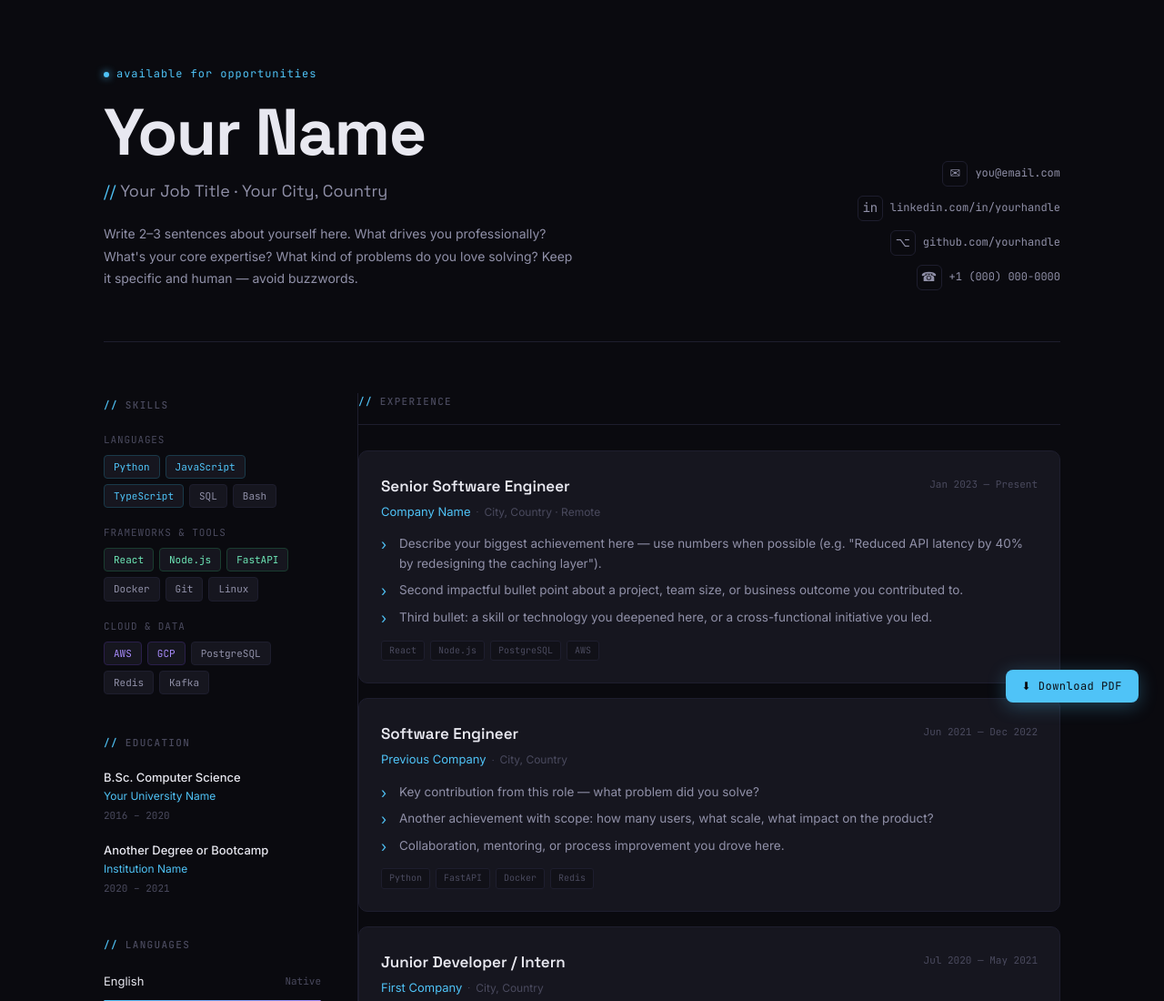
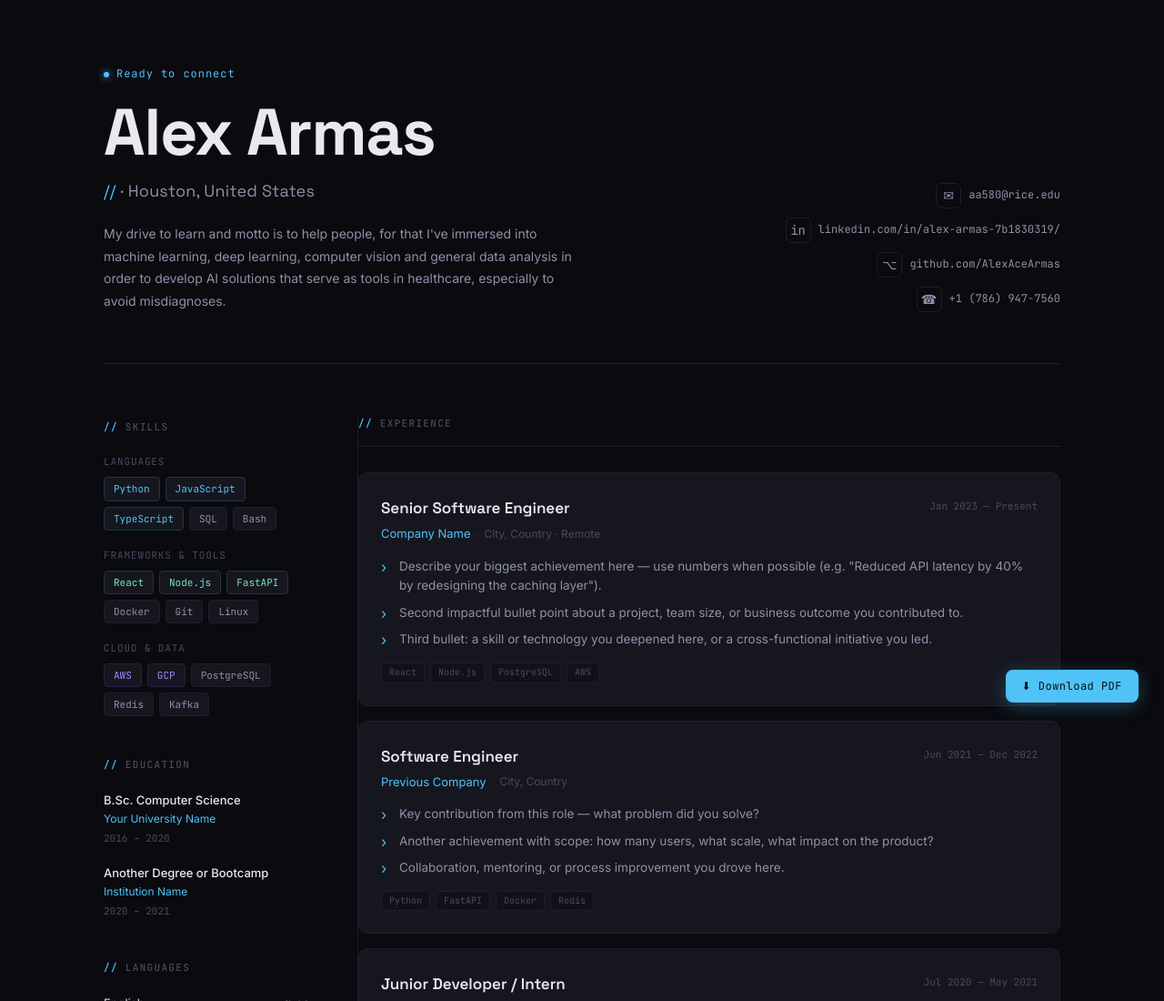
Before and after one commit to AlexAceArmas/AlexAceArmas.github.io, a plain HTML site: page index.html in a window 1280 px wide. Shown: the top 1100 px of the page at 91% size. Drawn offline with Linux system fonts and the light colour scheme.

Commit message:
Revise header with new name and contact details
Updated personal information in the header section.

```diff
--- a/index.html
+++ b/index.html
@@ -540,32 +540,30 @@
   <!-- ═══ HEADER ═══════════════════════════════════════ -->
   <header>
     <div class="hero-left">
-      <div class="hero-tag">available for opportunities</div>
-      <h1>Your Name<span class="cursor"></span></h1>
-      <div class="hero-title"><span>// </span>Your Job Title · Your City, Country</div>
+      <div class="hero-tag">Ready to connect</div>
+      <h1>Alex Armas<span class="cursor"></span></h1>
+      <div class="hero-title"><span>// </span> · Houston, United States</div>
       <p class="hero-bio">
-        Write 2–3 sentences about yourself here. What drives you professionally?
-        What's your core expertise? What kind of problems do you love solving?
-        Keep it specific and human — avoid buzzwords.
+        My drive to learn and motto is to help people, for that I've immersed into machine learning, deep learning, computer vision and general data analysis in order to develop AI solutions that serve as tools in healthcare, especially to avoid misdiagnoses.
       </p>
     </div>
 
     <div class="hero-links">
       <a href="mailto:you@email.com">
         <span class="link-icon">✉</span>
-        you@email.com
+        aa580@rice.edu
       </a>
       <a href="https://linkedin.com/in/yourhandle" target="_blank">
         <span class="link-icon">in</span>
-        linkedin.com/in/yourhandle
+        linkedin.com/in/alex-armas-7b1830319/
       </a>
       <a href="https://github.com/yourhandle" target="_blank">
         <span class="link-icon">⌥</span>
-        github.com/yourhandle
+        github.com/AlexAceArmas
       </a>
       <a href="tel:+10000000000">
         <span class="link-icon">☎</span>
-        +1 (000) 000-0000
+        +1 (786) 947-7560
       </a>
     </div>
   </header>
```
